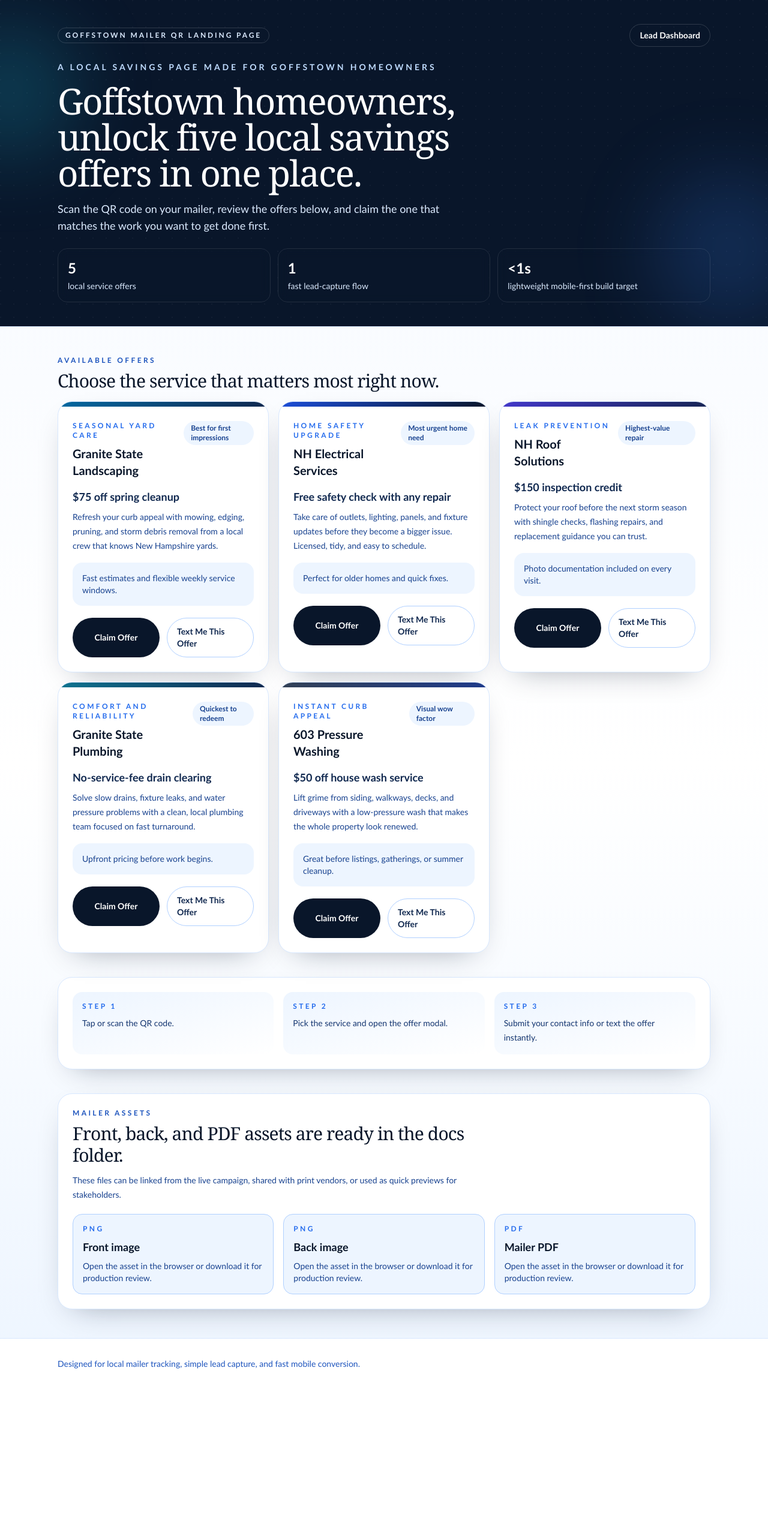
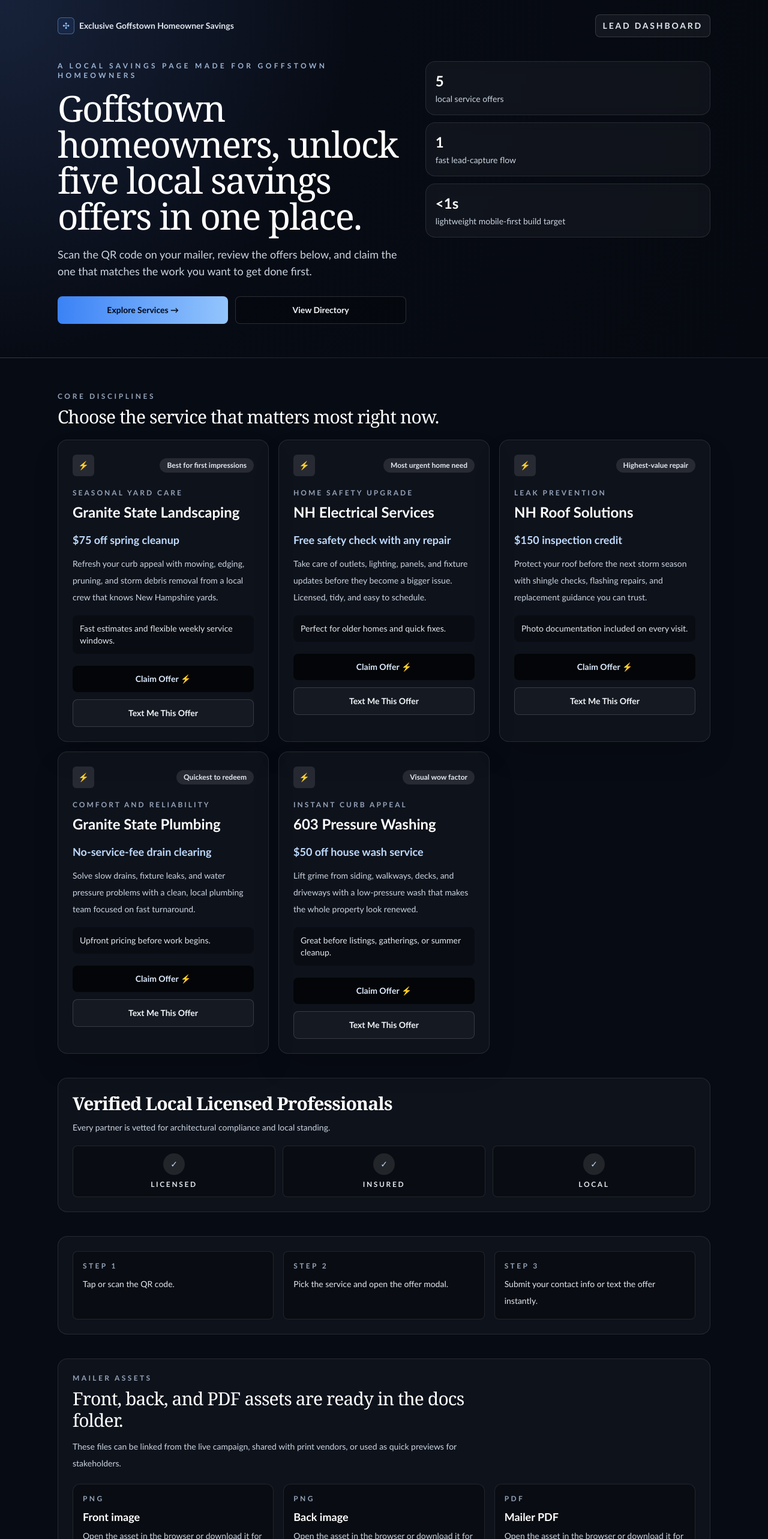
Before and after one commit to WebCraftPhil/iron-ink-bridge-v1, a React (Vite) app: page / in a window 1280 px wide. Shown: the top 2566 px of the page at 60% size. Before the commit the page ends 2316 px from the top, so only its background shows below. Built offline with nearby package versions, Linux system fonts and the light colour scheme.

Commit message:
Redesign landing page with dark premium responsive layout

```diff
--- a/src/App.jsx
+++ b/src/App.jsx
@@ -379,64 +379,77 @@
   }
 
   return (
-    <div className="min-h-screen bg-[linear-gradient(180deg,#f5f9ff_0%,#ffffff_55%,#edf5ff_100%)] text-ink-950">
-      <header className="relative overflow-hidden border-b border-ink-100 bg-ink-950 text-white">
-        <div className="absolute inset-0 bg-hero-grid bg-[length:22px_22px] opacity-20" />
-        <div className="absolute -left-24 top-10 h-56 w-56 rounded-full bg-cyan-400/20 blur-3xl" />
-        <div className="absolute -right-16 bottom-0 h-64 w-64 rounded-full bg-blue-500/20 blur-3xl" />
-
-        <div className="relative mx-auto flex max-w-6xl flex-col gap-6 px-4 py-10 sm:px-6 lg:px-8">
-          <div className="flex items-center justify-between gap-4">
-            <div className="inline-flex w-fit items-center gap-2 rounded-full border border-white/15 bg-white/8 px-3 py-1 text-xs font-semibold uppercase tracking-[0.24em] text-blue-100">
-              Goffstown Mailer QR Landing Page
+    <div className="min-h-screen bg-[#070b14] text-slate-100">
+      <header className="border-b border-white/10 bg-[radial-gradient(circle_at_top_left,#17223a_0%,#070b14_42%,#060910_100%)]">
+        <div className="mx-auto w-full max-w-6xl px-4 pb-10 pt-6 sm:px-6 lg:px-8 lg:pb-14">
+          <div className="flex items-center justify-between gap-3">
+            <div className="inline-flex items-center gap-2 text-sm font-semibold text-slate-200">
+              <span className="grid h-7 w-7 place-items-center rounded-md border border-blue-300/40 bg-blue-500/10 text-blue-300">✣</span>
+              <span className="hidden sm:inline">Exclusive {town} Homeowner Savings</span>
+              <span className="sm:hidden">Exclusive {town}</span>
             </div>
             <a
               href={navLink}
-              className="rounded-full border border-white/15 bg-white/8 px-4 py-2 text-sm font-semibold text-white transition hover:bg-white/14"
+              className="rounded-lg border border-white/15 bg-white/5 px-3 py-2 text-xs font-semibold uppercase tracking-[0.2em] text-slate-200 transition hover:bg-white/10 sm:text-sm"
             >
               {navLabel}
             </a>
           </div>
 
-          <div className="max-w-3xl space-y-4">
-            <p className="text-sm font-semibold uppercase tracking-[0.28em] text-blue-200">{heroMessage}</p>
-            <h1 className="font-display text-4xl leading-tight sm:text-5xl lg:text-6xl">
+          <div className="mt-10 grid items-start gap-8 lg:grid-cols-[1.1fr_0.9fr]">
+            <div>
+              <p className="text-xs font-semibold uppercase tracking-[0.36em] text-blue-200/80">{heroMessage}</p>
+              <h1 className="mt-4 font-display text-4xl leading-[1.05] text-white sm:text-5xl lg:text-6xl">
                 {town} homeowners, unlock five local savings offers in one place.
               </h1>
-            <p className="max-w-2xl text-base leading-7 text-blue-100 sm:text-lg">
+              <p className="mt-5 max-w-2xl text-base leading-8 text-slate-300 sm:text-lg">
                 Scan the QR code on your mailer, review the offers below, and claim the one that matches the work you want to get done first.
               </p>
               {params.vendor || params.id ? (
-              <div className="inline-flex flex-wrap gap-2 rounded-2xl border border-white/10 bg-white/8 px-4 py-3 text-sm text-blue-100 backdrop-blur">
+                <div className="mt-6 inline-flex flex-wrap gap-2 rounded-xl border border-blue-300/25 bg-blue-500/10 px-4 py-3 text-sm text-blue-100">
                   <span className="font-semibold text-white">QR context:</span>
                   <span>vendor={params.vendor || 'n/a'}</span>
                   <span>id={params.id || 'n/a'}</span>
                 </div>
               ) : null}
+
+              <div className="mt-7 grid gap-3 sm:grid-cols-2">
+                <a
+                  href="#offers"
+                  className="inline-flex items-center justify-center rounded-lg bg-gradient-to-r from-blue-500 to-blue-300 px-5 py-3 text-sm font-semibold text-slate-950 transition hover:from-blue-400 hover:to-blue-200"
+                >
+                  Explore Services →
+                </a>
+                <a
+                  href="#mailer-assets"
+                  className="inline-flex items-center justify-center rounded-lg border border-white/15 bg-black/25 px-5 py-3 text-sm font-semibold text-slate-100 transition hover:bg-black/45"
+                >
+                  View Directory
+                </a>
+              </div>
             </div>
 
-          <div className="grid gap-3 sm:grid-cols-3">
+            <div className="grid gap-3 sm:grid-cols-3 lg:grid-cols-1">
               {[
                 ['5', 'local service offers'],
                 ['1', 'fast lead-capture flow'],
                 ['<1s', 'lightweight mobile-first build target'],
               ].map(([value, label]) => (
-              <div key={label} className="rounded-2xl border border-white/10 bg-white/8 p-4 backdrop-blur">
+                <div key={label} className="rounded-2xl border border-white/10 bg-white/[0.04] p-4 backdrop-blur">
                   <div className="text-2xl font-bold text-white">{value}</div>
-                <div className="mt-1 text-sm text-blue-100">{label}</div>
+                  <div className="mt-1 text-sm text-slate-300">{label}</div>
                 </div>
               ))}
             </div>
           </div>
+        </div>
       </header>
 
-      <main className="mx-auto max-w-6xl px-4 py-8 sm:px-6 lg:px-8 lg:py-12">
-        <section className="space-y-4">
-          <div className="flex items-end justify-between gap-4">
+      <main className="mx-auto max-w-6xl px-4 py-10 sm:px-6 lg:px-8 lg:py-14">
+        <section id="offers" className="space-y-5">
           <div>
-              <p className="text-xs font-semibold uppercase tracking-[0.28em] text-ink-600">Available offers</p>
-              <h2 className="mt-2 font-display text-2xl text-ink-950 sm:text-3xl">Choose the service that matters most right now.</h2>
-            </div>
+            <p className="text-xs font-semibold uppercase tracking-[0.3em] text-slate-400">Core disciplines</p>
+            <h2 className="mt-2 font-display text-2xl text-white sm:text-3xl">Choose the service that matters most right now.</h2>
           </div>
 
           <div className="grid gap-4 md:grid-cols-2 xl:grid-cols-3">
@@ -446,49 +459,35 @@
               return (
                 <article
                   key={offer.id}
-                  className={`group overflow-hidden rounded-3xl border bg-white shadow-panel transition-transform duration-300 hover:-translate-y-1 ${
-                    isSelected ? 'border-blue-400 ring-2 ring-blue-300' : 'border-ink-100'
+                  className={`rounded-2xl border bg-white/[0.03] p-5 shadow-2xl transition-transform duration-300 hover:-translate-y-1 sm:p-6 ${
+                    isSelected ? 'border-blue-400/80 ring-1 ring-blue-300/60' : 'border-white/10'
                   }`}
                 >
-                  <div className={`h-2 bg-gradient-to-r ${offer.accent}`} />
-                  <div className="p-5 sm:p-6">
-                    <div className="flex items-start justify-between gap-3">
-                      <div>
-                        <p className="text-xs font-semibold uppercase tracking-[0.28em] text-ink-500">{offer.category}</p>
-                        <h3 className="mt-2 text-xl font-bold text-ink-950">{offer.business}</h3>
-                      </div>
-                      <div className="flex flex-col items-end gap-2">
-                        <span className="rounded-full bg-ink-50 px-3 py-1 text-xs font-semibold text-ink-700">
-                          {offer.highlight}
-                        </span>
-                        {isSelected ? (
-                          <span className="rounded-full bg-blue-600 px-3 py-1 text-xs font-semibold uppercase tracking-[0.18em] text-white">
-                            Selected Offer
-                          </span>
-                        ) : null}
-                      </div>
+                  <div className="flex items-center justify-between gap-3">
+                    <span className="grid h-9 w-9 place-items-center rounded-md bg-white/10 text-sm text-blue-200">⚡</span>
+                    <span className="rounded-full bg-white/10 px-3 py-1 text-xs font-semibold text-slate-200">{offer.highlight}</span>
                   </div>
 
-                    <p className="mt-4 text-lg font-semibold text-ink-900">{offer.headline}</p>
-                    <p className="mt-2 text-sm leading-6 text-ink-700">{offer.description}</p>
+                  <p className="mt-5 text-xs font-semibold uppercase tracking-[0.25em] text-slate-400">{offer.category}</p>
+                  <h3 className="mt-2 text-2xl font-semibold text-white">{offer.business}</h3>
+                  <p className="mt-4 text-lg font-semibold text-blue-200">{offer.headline}</p>
+                  <p className="mt-3 text-sm leading-7 text-slate-300">{offer.description}</p>
+                  <p className="mt-4 rounded-lg bg-black/35 px-3 py-3 text-sm text-slate-200">{offer.proof}</p>
 
-                    <div className="mt-4 rounded-2xl bg-ink-50 p-4 text-sm text-ink-700">{offer.proof}</div>
-
-                    <div className="mt-5 grid gap-3 sm:grid-cols-2">
+                  <div className="mt-5 grid gap-3">
                     <button
                       type="button"
                       onClick={() => openLeadModal(offer)}
-                        className="inline-flex items-center justify-center rounded-full bg-ink-950 px-4 py-3 text-sm font-semibold text-white transition hover:bg-ink-800"
+                      className="inline-flex items-center justify-center rounded-lg bg-black/70 px-4 py-3 text-sm font-semibold text-blue-100 transition hover:bg-black/90"
                     >
-                        Claim Offer
+                      Claim Offer ⚡
                     </button>
                     <a
                       href={smsText(offer)}
-                        className="inline-flex items-center justify-center rounded-full border border-ink-200 px-4 py-3 text-sm font-semibold text-ink-900 transition hover:border-ink-300 hover:bg-ink-50"
+                      className="inline-flex items-center justify-center rounded-lg border border-white/15 bg-white/[0.03] px-4 py-3 text-sm font-semibold text-slate-100 transition hover:bg-white/10"
                     >
                       Text Me This Offer
                     </a>
-                    </div>
                   </div>
                 </article>
               )
@@ -496,24 +495,39 @@
           </div>
         </section>
 
-        <section className="mt-10 grid gap-4 rounded-3xl border border-ink-100 bg-white p-5 shadow-panel sm:p-6 lg:grid-cols-3">
+        <section className="mt-10 rounded-2xl border border-white/10 bg-white/[0.03] p-5 sm:p-6">
+          <h3 className="text-3xl font-display font-semibold text-white">Verified Local Licensed Professionals</h3>
+          <p className="mt-3 max-w-2xl text-sm text-slate-300">
+            Every partner is vetted for architectural compliance and local standing.
+          </p>
+          <div className="mt-5 grid gap-3 sm:grid-cols-3">
+            {['Licensed', 'Insured', 'Local'].map((label) => (
+              <div key={label} className="rounded-lg border border-white/10 bg-black/30 p-3 text-center">
+                <div className="mx-auto grid h-9 w-9 place-items-center rounded-full bg-white/10 text-sm text-blue-200">✓</div>
+                <div className="mt-2 text-xs font-semibold uppercase tracking-[0.22em] text-slate-200">{label}</div>
+              </div>
+            ))}
+          </div>
+        </section>
+
+        <section className="mt-10 grid gap-4 rounded-2xl border border-white/10 bg-white/[0.03] p-5 sm:p-6 lg:grid-cols-3">
           {[
             ['1', 'Tap or scan the QR code.'],
             ['2', 'Pick the service and open the offer modal.'],
             ['3', 'Submit your contact info or text the offer instantly.'],
           ].map(([step, copy]) => (
-            <div key={step} className="rounded-2xl bg-gradient-to-br from-ink-50 to-white p-4">
-              <div className="text-xs font-semibold uppercase tracking-[0.28em] text-ink-500">Step {step}</div>
-              <p className="mt-2 text-sm leading-6 text-ink-800">{copy}</p>
+            <div key={step} className="rounded-lg border border-white/10 bg-black/30 p-4">
+              <div className="text-xs font-semibold uppercase tracking-[0.28em] text-slate-400">Step {step}</div>
+              <p className="mt-2 text-sm leading-7 text-slate-200">{copy}</p>
             </div>
           ))}
         </section>
 
-        <section className="mt-10 rounded-3xl border border-ink-100 bg-white p-5 shadow-panel sm:p-6">
+        <section id="mailer-assets" className="mt-10 rounded-2xl border border-white/10 bg-white/[0.03] p-5 sm:p-6">
           <div className="max-w-2xl">
-            <p className="text-xs font-semibold uppercase tracking-[0.28em] text-ink-600">Mailer assets</p>
-            <h2 className="mt-2 font-display text-2xl text-ink-950 sm:text-3xl">Front, back, and PDF assets are ready in the docs folder.</h2>
-            <p className="mt-3 text-sm leading-6 text-ink-700">
+            <p className="text-xs font-semibold uppercase tracking-[0.28em] text-slate-400">Mailer assets</p>
+            <h2 className="mt-2 font-display text-2xl text-white sm:text-3xl">Front, back, and PDF assets are ready in the docs folder.</h2>
+            <p className="mt-3 text-sm leading-7 text-slate-300">
               These files can be linked from the live campaign, shared with print vendors, or used as quick previews for stakeholders.
             </p>
           </div>
@@ -523,19 +537,19 @@
               <a
                 key={asset.label}
                 href={asset.href}
-                className="rounded-2xl border border-ink-200 bg-ink-50 p-4 transition hover:border-ink-300 hover:bg-white"
+                className="rounded-xl border border-white/10 bg-black/30 p-4 transition hover:bg-black/45"
               >
-                <div className="text-xs font-semibold uppercase tracking-[0.28em] text-ink-500">{asset.type}</div>
-                <div className="mt-2 text-lg font-semibold text-ink-950">{asset.label}</div>
-                <div className="mt-2 text-sm text-ink-700">Open the asset in the browser or download it for production review.</div>
+                <div className="text-xs font-semibold uppercase tracking-[0.28em] text-slate-400">{asset.type}</div>
+                <div className="mt-2 text-lg font-semibold text-white">{asset.label}</div>
+                <div className="mt-2 text-sm text-slate-300">Open the asset in the browser or download it for production review.</div>
               </a>
             ))}
           </div>
         </section>
       </main>
 
-      <footer className="border-t border-ink-100 bg-white">
-        <div className="mx-auto max-w-6xl px-4 py-8 text-sm text-ink-600 sm:px-6 lg:px-8">
+      <footer className="border-t border-white/10 bg-black/30">
+        <div className="mx-auto max-w-6xl px-4 py-8 text-sm text-slate-300 sm:px-6 lg:px-8">
           Designed for local mailer tracking, simple lead capture, and fast mobile conversion.
         </div>
       </footer>
```
Also changed, not shown: 1 other file (tests, documents, lock files or other folders). Lines whose indentation alone changed are shown as unchanged.
